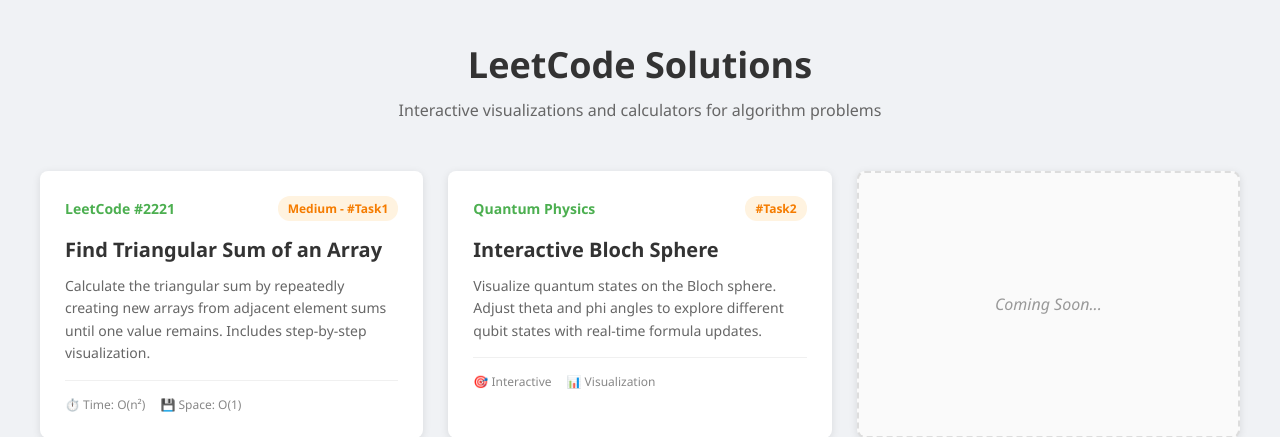
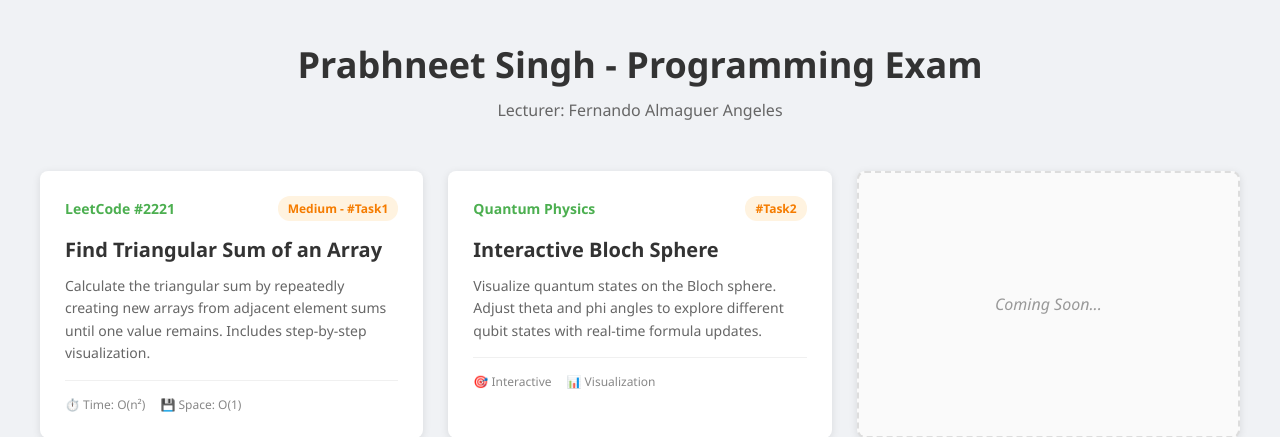
Before and after one commit to neet1313/programming-exam-prabhneet, a Django app: page / in a window 1280 px wide. Shown: the top 437 px of the page. Run offline with Django 5.2, Linux system fonts and the light colour scheme.

Commit message:
feat: update header with new title and lecturer information

```diff
--- a/pages/templates/home.html
+++ b/pages/templates/home.html
@@ -149,8 +149,8 @@
 <body>
     <div class="container">
         <header>
-            <h1> LeetCode Solutions</h1>
-            <p class="subtitle">Interactive visualizations and calculators for algorithm problems</p>
+            <h1> Prabhneet Singh - Programming Exam</h1>
+            <p class="subtitle">Lecturer: Fernando Almaguer Angeles</p>
         </header>
 
         <div class="solutions-grid">
```
